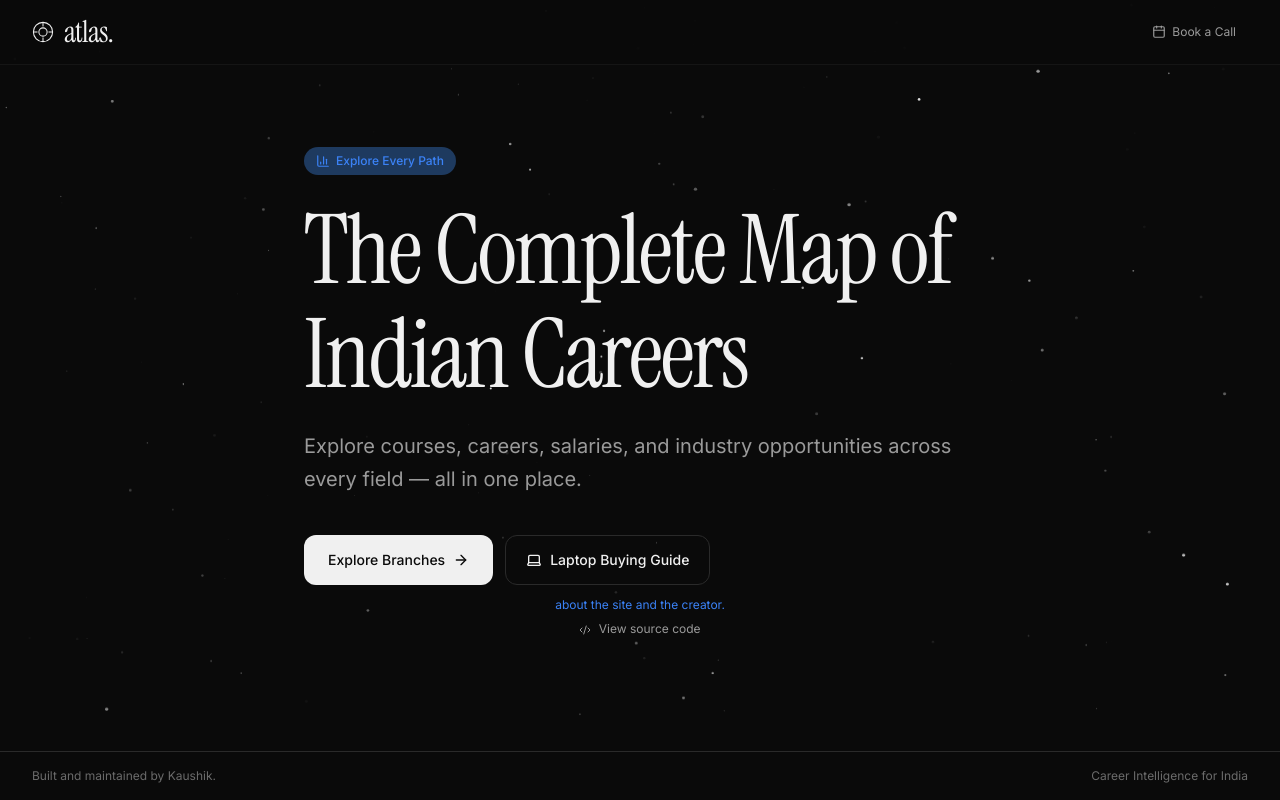
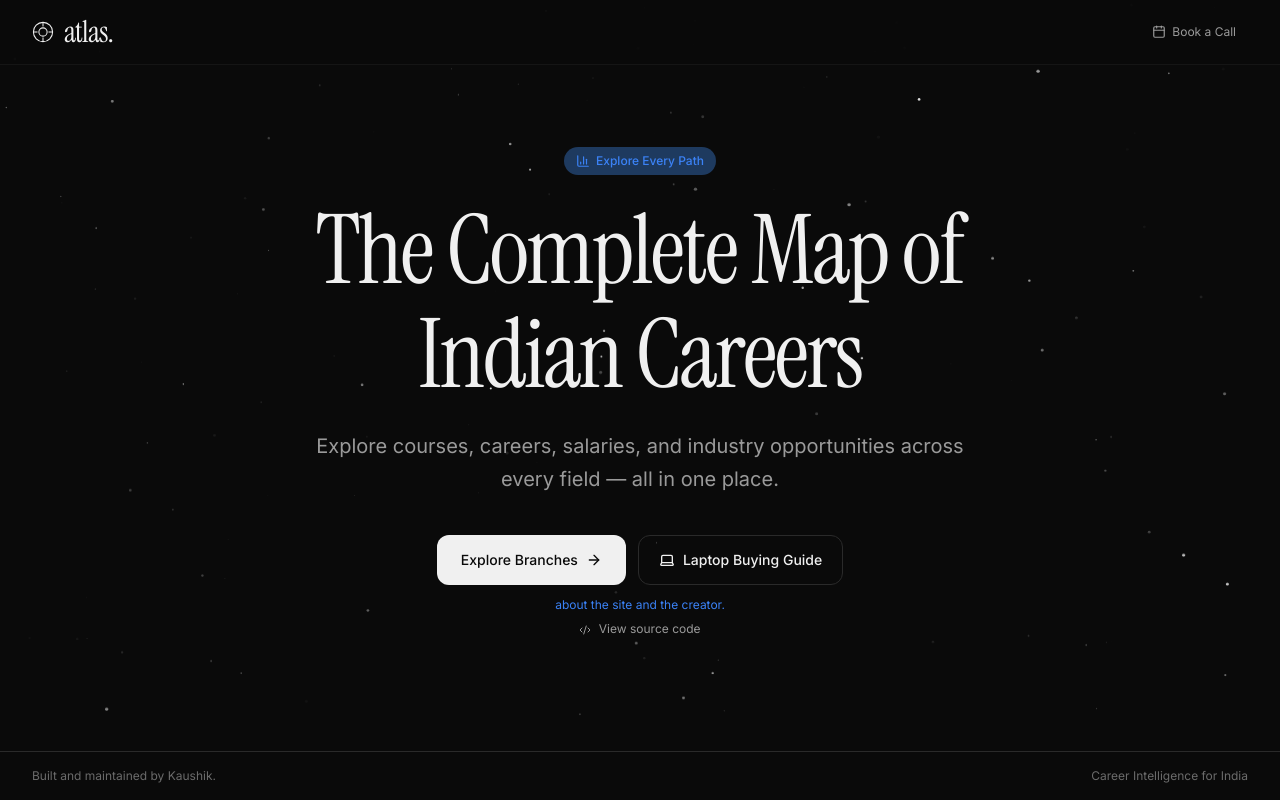
Before and after one commit to kaushikieeee/atlas, a React (Vite) app: page / in a window 1280 px wide. Built offline with nearby package versions, Linux system fonts and the light colour scheme.

Commit message:
center hero text and buttons on desktop

```diff
--- a/src/components/Hero.tsx
+++ b/src/components/Hero.tsx
@@ -16,8 +16,8 @@ export default function Hero() {
         </CanvasSafe>
       </div>
 
-      <div className="relative max-w-7xl mx-auto px-6 lg:px-8 py-20">
-        <div className="max-w-3xl">
+        <div className="relative max-w-7xl mx-auto px-6 lg:px-8 py-20">
+        <div className="max-w-3xl mx-auto lg:text-center">
           <motion.div
             initial={{ opacity: 0, y: 20 }}
             animate={{ opacity: 1, y: 0 }}
@@ -40,7 +40,7 @@ export default function Hero() {
           </motion.h1>
 
           <motion.p
-            className="text-lg md:text-xl text-muted leading-relaxed max-w-2xl mb-10"
+            className="text-lg md:text-xl text-muted leading-relaxed max-w-2xl mx-auto mb-10"
             initial={{ opacity: 0, y: 16 }}
             animate={{ opacity: 1, y: 0 }}
             transition={{ duration: 0.4, delay: 0.16, ease }}
@@ -53,7 +53,7 @@ export default function Hero() {
             animate={{ opacity: 1, y: 0 }}
             transition={{ duration: 0.4, delay: 0.25, ease }}
           >
-            <div className="flex flex-col sm:flex-row gap-3">
+            <div className="flex flex-col sm:flex-row gap-3 lg:justify-center">
               <Link
                 to="/branches"
                 className="group inline-flex items-center justify-center gap-2 px-6 py-3.5 bg-fg text-bg rounded-xl text-sm font-medium hover:opacity-90 transition-all duration-200"
```
